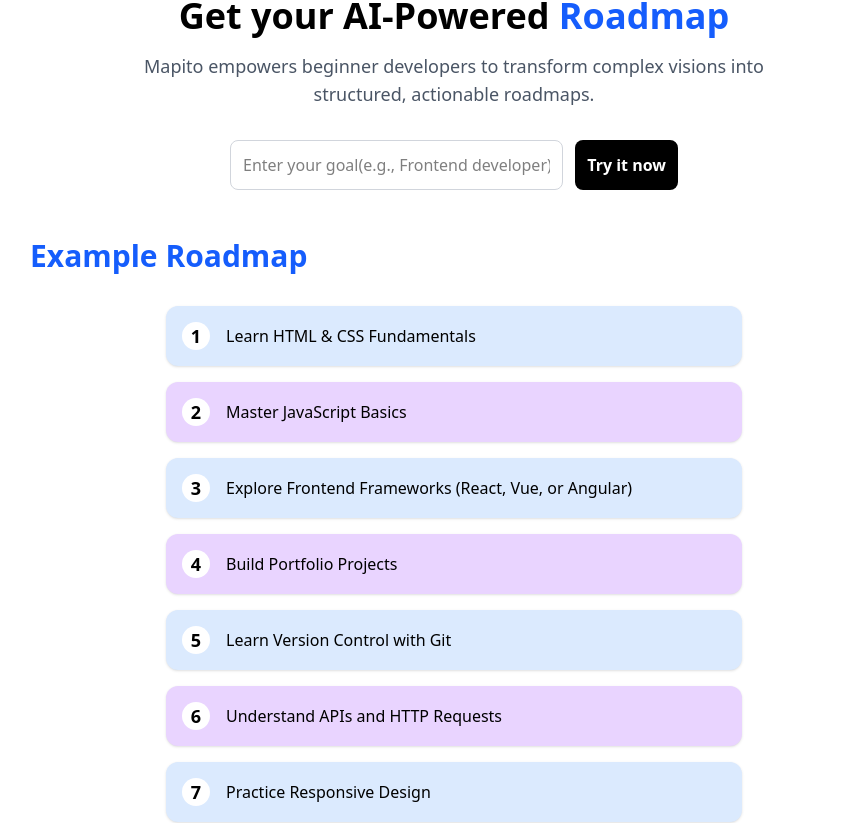
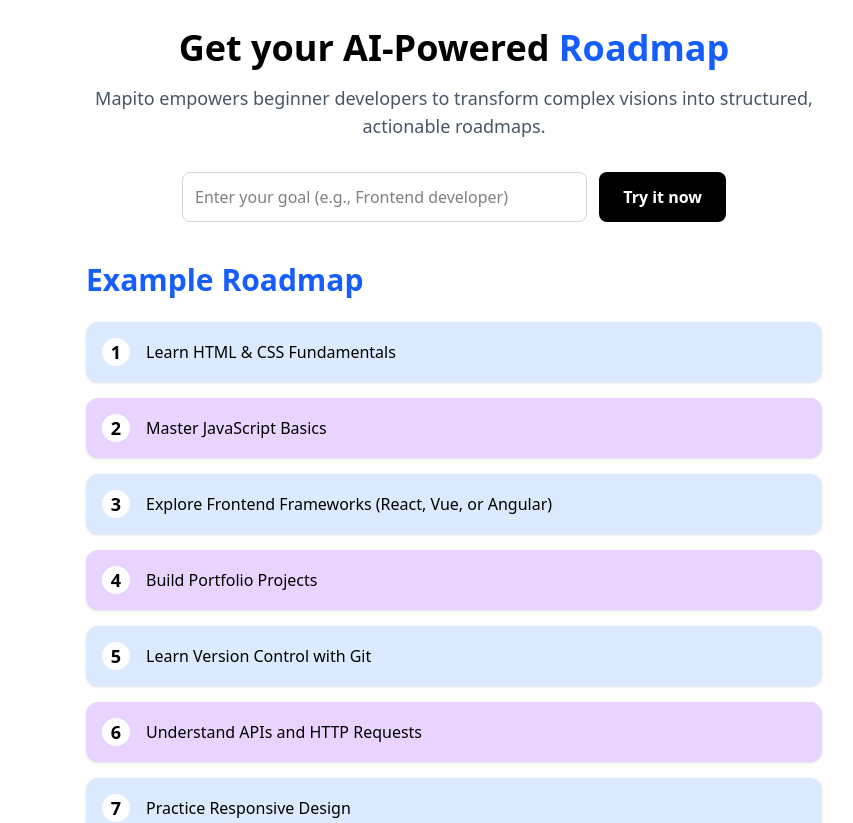
Before and after one commit to wintwah243/Mapito, a React (Vite) app in the folder mapito/: page / in a window 1280 px wide. Shown: the part 2596-3419 px from the top of the page, without its empty margins (186-1039 px from the left). Built offline with nearby package versions, Linux system fonts and the light colour scheme.

Commit message:
adjust ui for laptop view

```diff
--- a/mapito/src/Landing/LandingHero.jsx
+++ b/mapito/src/Landing/LandingHero.jsx
@@ -19,9 +19,9 @@
 
     return (
         <section className="bg-white">
-            <div className="flex flex-col items-center justify-center min-h-screen px-4 py-8 sm:p-4 mt-20">
+            <div className="flex flex-col items-center justify-center min-h-screen px-4 py-12 mt-20">
                 {/* Header */}
-                <div className="w-full max-w-2xl text-center mb-8 px-2">
+                <div className="w-full max-w-3xl text-center mb-8 px-4">
                     <h1 className="text-3xl sm:text-4xl font-bold mb-4">
                         Get your AI-Powered <span className="text-blue-600">Roadmap</span>
                     </h1>
@@ -32,32 +32,31 @@
                 </div>
 
                 {/* Input */}
-                <div className="flex flex-col sm:flex-row gap-3 w-full max-w-md mb-12">
+                <div className="flex flex-col sm:flex-row gap-3 w-full max-w-xl mb-10 px-4">
                     <input
                         type="text"
                         className="border border-gray-300 rounded-lg p-3 flex-1 text-sm sm:text-base"
-                        placeholder="Enter your goal(e.g., Frontend developer)"
+                        placeholder="Enter your goal (e.g., Frontend developer)"
                         value={goal}
                         onChange={(e) => setGoal(e.target.value)}
                     />
                     <button
                         onClick={() => navigate("/signup")}
-                        className="bg-black hover:bg-gray-800 text-white rounded-lg p-3 font-semibold text-sm sm:text-base"
+                        className="bg-black hover:bg-gray-800 text-white rounded-lg px-6 py-3 font-semibold text-sm sm:text-base"
                     >
                         Try it now
                     </button>
                 </div>
 
-                {/* Demo Roadmap */}
-                <div className="w-full max-w-4xl px-2 sm:px-6">
-                    <div className="flex flex-col sm:flex-row items-center justify-between mb-8 gap-4">
-                        <h2 className="text-2xl sm:text-3xl font-bold text-blue-600 text-center sm:text-left">Example Roadmap</h2>
-
-                    </div>
+                {/* Roadmap Title */}
+                <div className="w-full max-w-3xl px-4 mb-6">
+                    <h2 className="text-2xl sm:text-3xl font-bold text-blue-600 text-center sm:text-left">
+                        Example Roadmap
+                    </h2>
                 </div>
 
-                {/* Roadmap */}
-                <div className="w-full max-w-xl">
+                {/* Step-by-step Roadmap */}
+                <div className="w-full max-w-3xl px-4">
                     {demoRoadmap.map((step, index) => (
                         <motion.div
                             key={index}
@@ -67,8 +66,9 @@
                             transition={{ delay: index * 0.1, duration: 0.4 }}
                         >
                             <div
-                                className={`rounded-xl p-4 flex items-center gap-4 shadow-sm ${index % 2 === 0 ? "bg-blue-100" : "bg-purple-200"
-                                    }`}
+                                className={`rounded-xl p-4 flex items-center gap-4 shadow-sm ${
+                                    index % 2 === 0 ? "bg-blue-100" : "bg-purple-200"
+                                }`}
                             >
                                 <div className="text-lg font-semibold w-7 h-7 rounded-full bg-white flex items-center justify-center text-black">
                                     {index + 1}
```
